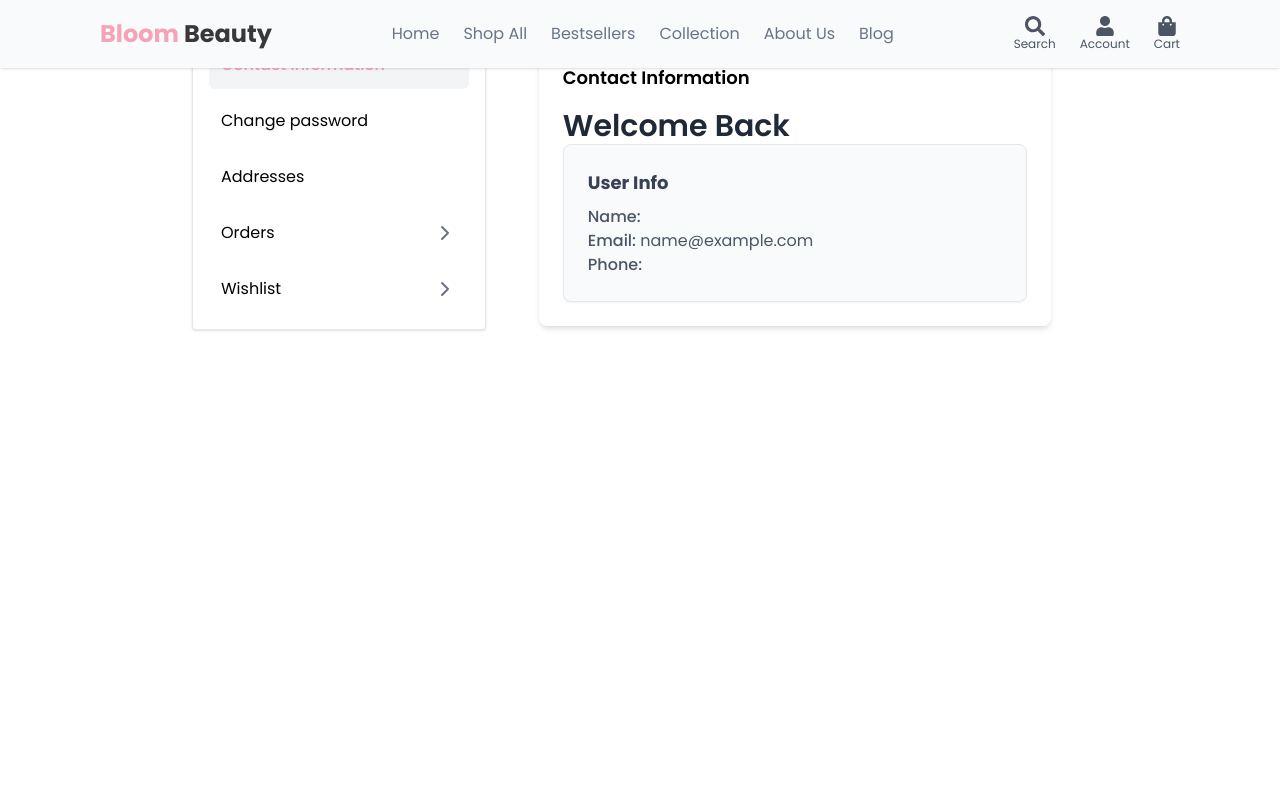
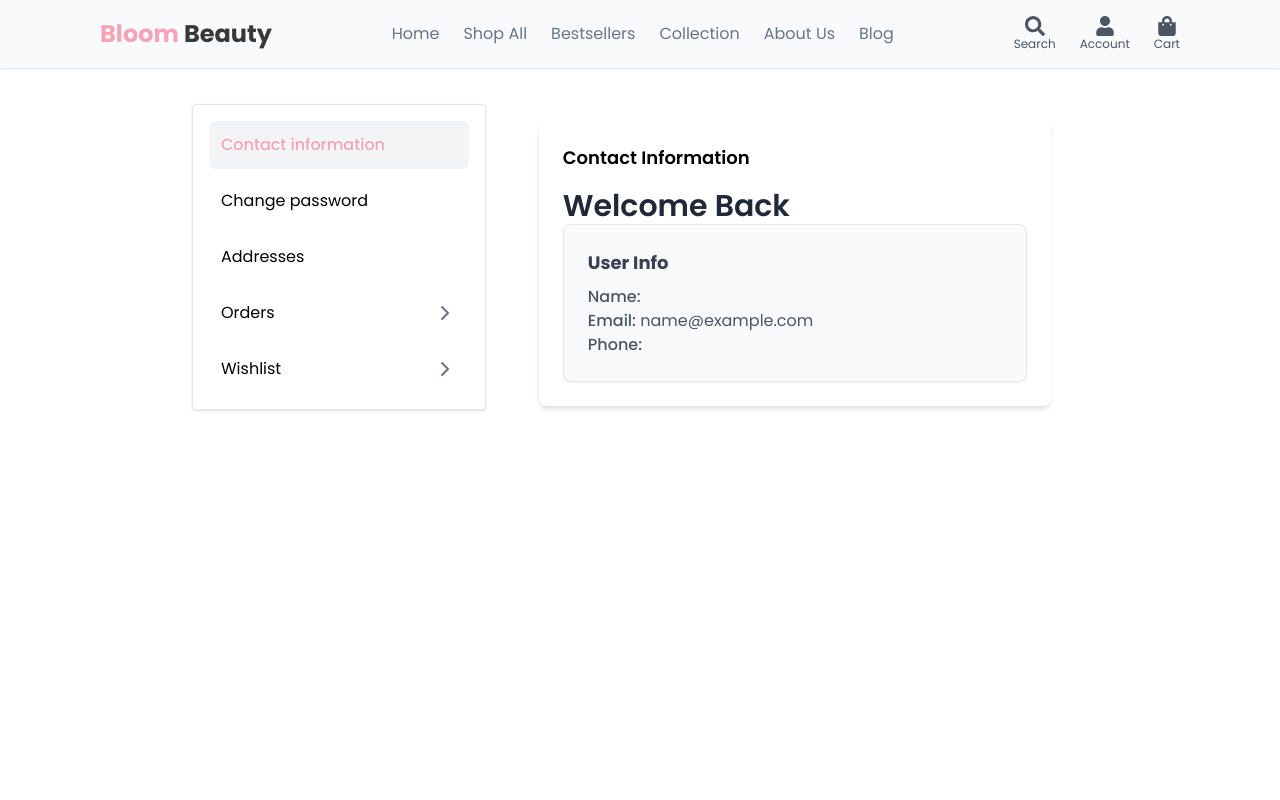
Before and after one commit to engineerkini/beauty-ecomerce, a React (Vite) app: page /account in a window 1280 px wide. Shown: the top 800 px of the page. Built offline with nearby package versions, Linux system fonts and the light colour scheme; no server answers; sample sign-in values are in the browser's storage.

Commit message:
Account page

```diff
--- a/src/components/layouts/AccountPage.jsx
+++ b/src/components/layouts/AccountPage.jsx
@@ -27,7 +27,7 @@ const AccountPage = () => {
   };
 
   return (
-    <div className="flex flex-col lg:flex-row items-start justify-center h-full min-h-screen w-full p-4 lg:p-6">
+    <div className="flex flex-col lg:flex-row items-start justify-center h-full min-h-screen w-full p-4 lg:p-6 mt-20">
       <div className="lg:flex w-full max-w-4xl">
         <div className="lg:w-1/3 h-full mb-4 lg:mb-0 mr-0 lg:mr-4 border p-4 rounded bg-white shadow w-full">
           <div className="space-y-2">
```
